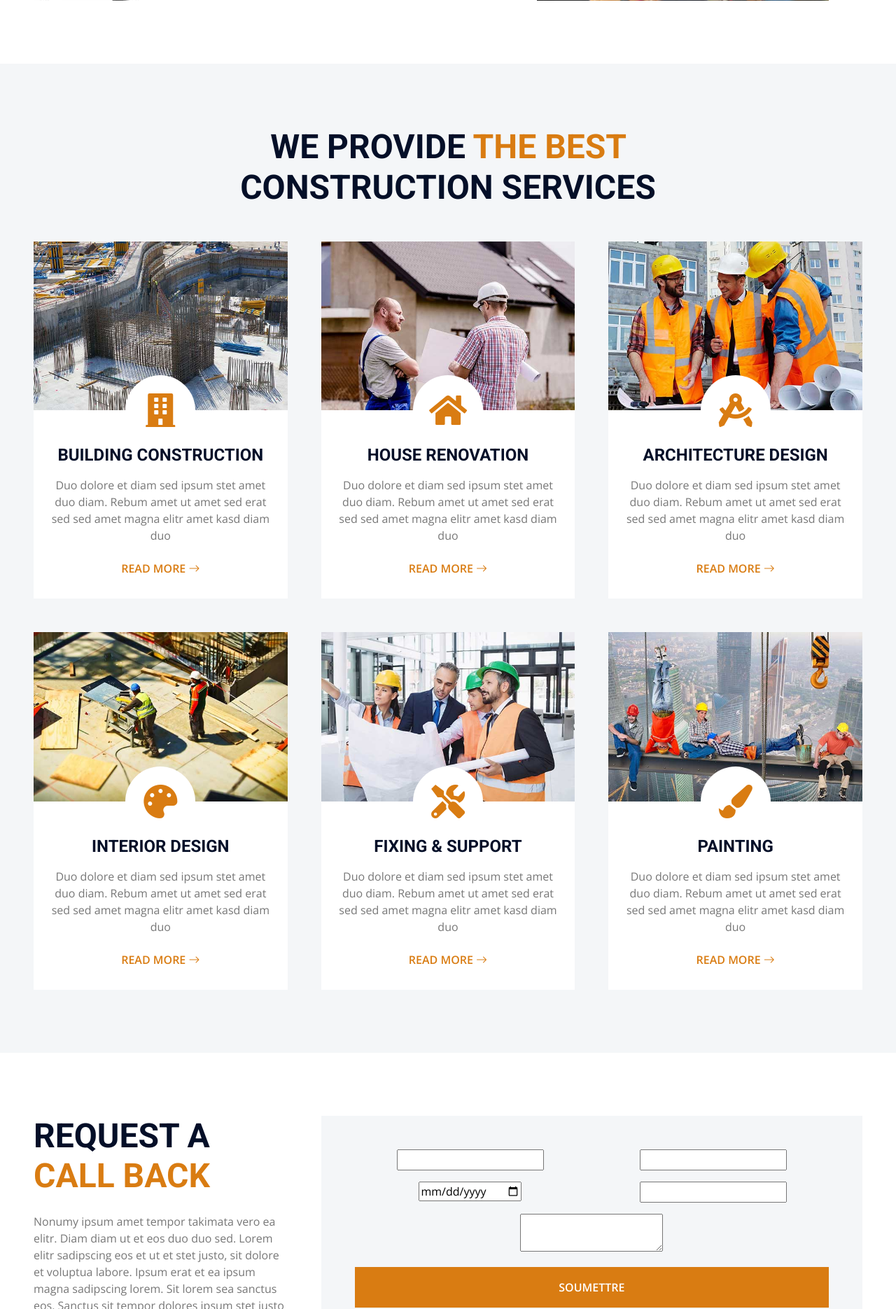
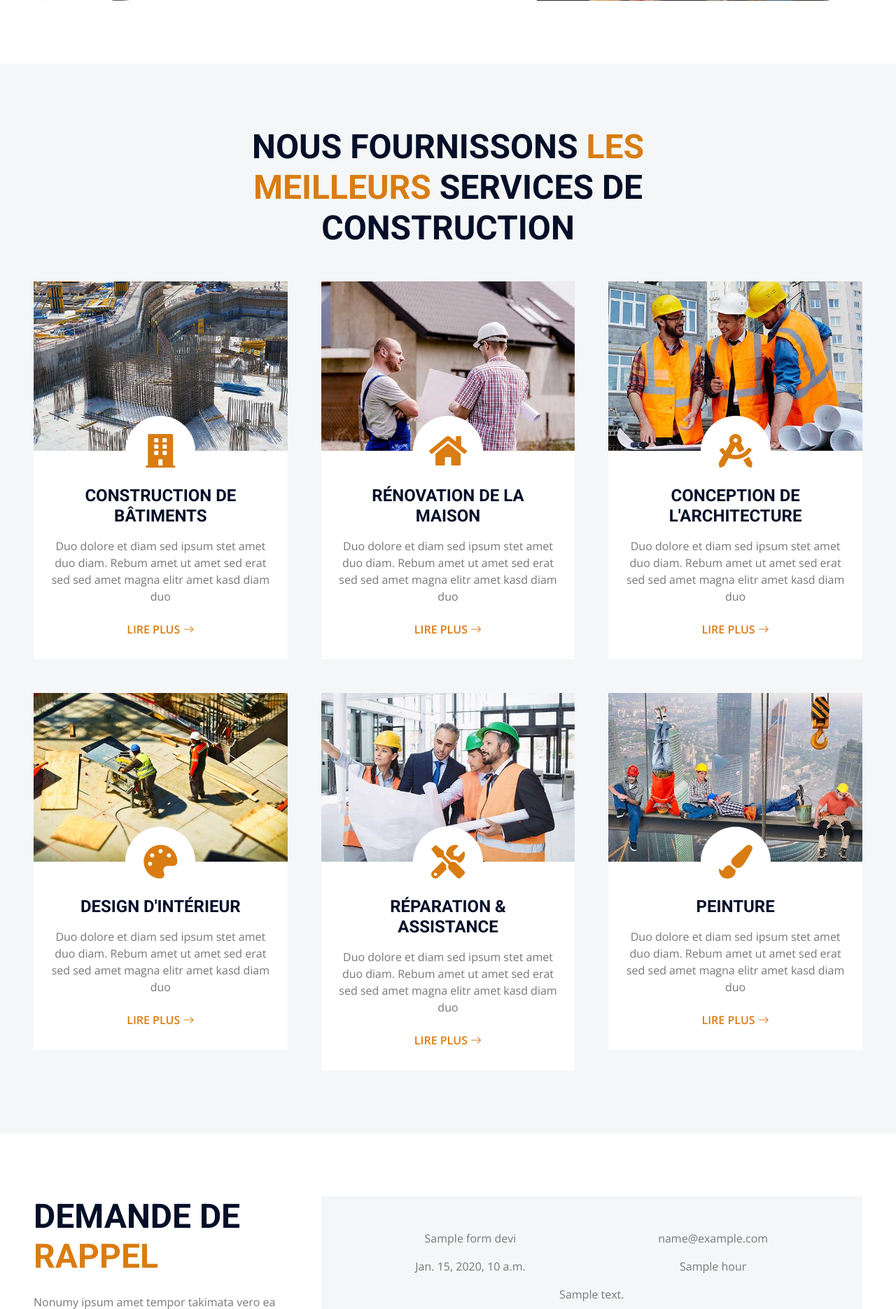
Before and after one commit to borishristi/rot2stone, a Django app: template src/showcase_site/templates/showcase_site/index.html in a window 1280 px wide. Shown: the part 1650-3520 px from the top of the page at 70% size. Run offline with Django 3.2, Linux system fonts and the light colour scheme; the template is opened without the code that fills it: most values are stand-ins (such as "Sample title", 1, 10 or a date in 2020); form fields are guessed from the names that the template uses; some libraries are stand-ins or nearby versions.

Commit message:
Continous commit

```diff
--- a/src/showcase_site/models.py
+++ b/src/showcase_site/models.py
@@ -14,7 +14,6 @@
 class Devis(models.Model):
     name = models.CharField(max_length=50)
     email = models.EmailField()
-    date = models.DateTimeField()
-    service = models.CharField(max_length=50)
-    # hour = models.DateTimeField()
+    date = models.CharField(max_length=50)
+    hour = models.CharField(max_length=20)
     message = models.TextField()
--- a/src/showcase_site/templates/showcase_site/index.html
+++ b/src/showcase_site/templates/showcase_site/index.html
@@ -36,12 +36,12 @@
             <button class="carousel-control-prev" type="button" data-bs-target="#header-carousel"
                     data-bs-slide="prev">
                 <span class="carousel-control-prev-icon" aria-hidden="true"></span>
-                <span class="visually-hidden">Previous</span>
+                <span class="visually-hidden">Précédent</span>
             </button>
             <button class="carousel-control-next" type="button" data-bs-target="#header-carousel"
                     data-bs-slide="next">
                 <span class="carousel-control-next-icon" aria-hidden="true"></span>
-                <span class="visually-hidden">Next</span>
+                <span class="visually-hidden">Suivant</span>
             </button>
         </div>
     </div>
@@ -53,7 +53,7 @@
         <div class="row g-5">
             <div class="col-lg-7">
                 <h1 class="display-5 text-uppercase mb-4">Nous sommes <span class="text-primar" style="color: #DE7D12">le Leader</span>
-                    en décoration intérieur et exterieur</h1>
+                    en décoration intérieur et exterieur de vos murs</h1>
                 <h4 class="text-uppercase mb-3 text-body">Tempor erat elitr at rebum at at clita. Diam dolor diam ipsum
                     tempor sit diam amet diam et eos labore</h4>
                 <p>Tempor erat elitr at rebum at at clita aliquyam consetetur. Diam dolor diam ipsum et, tempor voluptua
@@ -63,14 +63,18 @@
                     stet no labore lorem sit. Sanctus clita duo justo et tempor</p>
                 <div class="row gx-5 py-2">
                     <div class="col-sm-6 mb-2">
-                        <p class="fw-bold mb-2"><i class="fa fa-check text-primary me-3"></i>Perfect Planning</p>
-                        <p class="fw-bold mb-2"><i class="fa fa-check text-primary me-3"></i>Professional Workers</p>
-                        <p class="fw-bold mb-2"><i class="fa fa-check text-primary me-3"></i>First Working Process</p>
+                        <p class="fw-bold mb-2"><i class="fa fa-check text-primary me-3"></i>Planification Parfaite</p>
+                        <p class="fw-bold mb-2"><i class="fa fa-check text-primary me-3"></i>Travailleurs Professionnels
+                        </p>
+                        <p class="fw-bold mb-2"><i class="fa fa-check text-primary me-3"></i>Premier Processus de
+                            Travail</p>
                     </div>
                     <div class="col-sm-6 mb-2">
-                        <p class="fw-bold mb-2"><i class="fa fa-check text-primary me-3"></i>Perfect Planning</p>
-                        <p class="fw-bold mb-2"><i class="fa fa-check text-primary me-3"></i>Professional Workers</p>
-                        <p class="fw-bold mb-2"><i class="fa fa-check text-primary me-3"></i>First Working Process</p>
+                        <p class="fw-bold mb-2"><i class="fa fa-check text-primary me-3"></i>Planification Parfaite</p>
+                        <p class="fw-bold mb-2"><i class="fa fa-check text-primary me-3"></i>Travailleurs Professionnels
+                        </p>
+                        <p class="fw-bold mb-2"><i class="fa fa-check text-primary me-3"></i>Premier Processus de
+                            Travail</p>
                     </div>
                 </div>
                 <p class="mb-4">Tempor erat elitr at rebum at at clita aliquyam consetetur. Diam dolor diam ipsum et,
@@ -92,8 +96,9 @@
     <!-- Services Start -->
     <div class="container-fluid bg-light py-6 px-5">
         <div class="text-center mx-auto mb-5" style="max-width: 600px;">
-            <h1 class="display-5 text-uppercase mb-4">We Provide <span class="text-primary">The Best</span> Construction
-                Services</h1>
+            <h1 class="display-5 text-uppercase mb-4">Nous fournissons <span class="text-primary">Les Meilleurs</span>
+                Services
+                de Construction</h1>
         </div>
         <div class="row g-5">
             <div class="col-lg-4 col-md-6">
@@ -103,11 +108,11 @@
                         <i class="fa fa-3x fa-building text-primary"></i>
                     </div>
                     <div class="px-4 pb-4">
-                        <h4 class="text-uppercase mb-3">Building Construction</h4>
+                        <h4 class="text-uppercase mb-3">Construction de Bâtiments</h4>
                         <p>Duo dolore et diam sed ipsum stet amet duo diam. Rebum amet ut amet sed erat sed sed amet
                             magna
                             elitr amet kasd diam duo</p>
-                        <a class="btn text-primary" href="">Read More <i class="bi bi-arrow-right"></i></a>
+                        <a class="btn text-primary" href="">Lire plus <i class="bi bi-arrow-right"></i></a>
                     </div>
                 </div>
             </div>
@@ -118,11 +123,11 @@
                         <i class="fa fa-3x fa-home text-primary"></i>
                     </div>
                     <div class="px-4 pb-4">
-                        <h4 class="text-uppercase mb-3">House Renovation</h4>
+                        <h4 class="text-uppercase mb-3">Rénovation de la Maison</h4>
                         <p>Duo dolore et diam sed ipsum stet amet duo diam. Rebum amet ut amet sed erat sed sed amet
                             magna
                             elitr amet kasd diam duo</p>
-                        <a class="btn text-primary" href="">Read More <i class="bi bi-arrow-right"></i></a>
+                        <a class="btn text-primary" href="">Lire plus <i class="bi bi-arrow-right"></i></a>
                     </div>
                 </div>
             </div>
@@ -133,11 +138,11 @@
                         <i class="fa fa-3x fa-drafting-compass text-primary"></i>
                     </div>
                     <div class="px-4 pb-4">
-                        <h4 class="text-uppercase mb-3">Architecture Design</h4>
+                        <h4 class="text-uppercase mb-3">Conception de l'Architecture</h4>
                         <p>Duo dolore et diam sed ipsum stet amet duo diam. Rebum amet ut amet sed erat sed sed amet
                             magna
                             elitr amet kasd diam duo</p>
-                        <a class="btn text-primary" href="">Read More <i class="bi bi-arrow-right"></i></a>
+                        <a class="btn text-primary" href="">Lire plus <i class="bi bi-arrow-right"></i></a>
                     </div>
                 </div>
             </div>
@@ -148,11 +153,11 @@
                         <i class="fa fa-3x fa-palette text-primary"></i>
                     </div>
                     <div class="px-4 pb-4">
-                        <h4 class="text-uppercase mb-3">Interior Design</h4>
+                        <h4 class="text-uppercase mb-3">Design d'Intérieur</h4>
                         <p>Duo dolore et diam sed ipsum stet amet duo diam. Rebum amet ut amet sed erat sed sed amet
                             magna
                             elitr amet kasd diam duo</p>
-                        <a class="btn text-primary" href="">Read More <i class="bi bi-arrow-right"></i></a>
+                        <a class="btn text-primary" href="">Lire plus <i class="bi bi-arrow-right"></i></a>
                     </div>
                 </div>
             </div>
@@ -163,11 +168,11 @@
                         <i class="fa fa-3x fa-tools text-primary"></i>
                     </div>
                     <div class="px-4 pb-4">
-                        <h4 class="text-uppercase mb-3">Fixing & Support</h4>
+                        <h4 class="text-uppercase mb-3">Réparation & Assistance</h4>
                         <p>Duo dolore et diam sed ipsum stet amet duo diam. Rebum amet ut amet sed erat sed sed amet
                             magna
                             elitr amet kasd diam duo</p>
-                        <a class="btn text-primary" href="">Read More <i class="bi bi-arrow-right"></i></a>
+                        <a class="btn text-primary" href="">Lire plus <i class="bi bi-arrow-right"></i></a>
                     </div>
                 </div>
             </div>
@@ -178,11 +183,11 @@
                         <i class="fa fa-3x fa-paint-brush text-primary"></i>
                     </div>
                     <div class="px-4 pb-4">
-                        <h4 class="text-uppercase mb-3">Painting</h4>
+                        <h4 class="text-uppercase mb-3">Peinture</h4>
                         <p>Duo dolore et diam sed ipsum stet amet duo diam. Rebum amet ut amet sed erat sed sed amet
                             magna
                             elitr amet kasd diam duo</p>
-                        <a class="btn text-primary" href="">Read More <i class="bi bi-arrow-right"></i></a>
+                        <a class="btn text-primary" href="">Lire plus <i class="bi bi-arrow-right"></i></a>
                     </div>
                 </div>
             </div>
@@ -196,7 +201,7 @@
         <div class="row gx-5">
             <div class="col-lg-4 mb-5 mb-lg-0">
                 <div class="mb-4">
-                    <h1 class="display-5 text-uppercase mb-4">Request A <span class="text-primary">Call Back</span></h1>
+                    <h1 class="display-5 text-uppercase mb-4">Demande de <span class="text-primary"> Rappel </span></h1>
                 </div>
                 <p class="mb-5">Nonumy ipsum amet tempor takimata vero ea elitr. Diam diam ut et eos duo duo sed. Lorem
                     elitr sadipscing eos et ut et stet justo, sit dolore et voluptua labore. Ipsum erat et ea ipsum
@@ -214,18 +219,19 @@
                         {% csrf_token %}
                         <div class="row g-3">
                             <div class="col-12 col-sm-6">
-                                {{ form.name }}
+                                {{ form_devis.name }}
                                 {#                                <input type="text" class="form-control border-0" placeholder="Votre nom"#}
                                 {#                                       style="height: 55px;">#}
                             </div>
                             <div class="col-12 col-sm-6">
-                                {{ form.email }}
+                                {{ form_devis.email }}
                                 {#                                <input type="email" class="form-control border-0" placeholder="Votre email"#}
                                 {#                                       style="height: 55px;">#}
                             </div>
                             <div class="col-12 col-sm-6">
+                                {{ form_devis.date }}
                                 {#                                <div class="date" id="date" data-target-input="nearest">#}
-                                {{ form.date }}
+
                                 {#                                    <input type="date"#}
                                 {#                                           class="form-control border-0 datetimepicker-input"#}
                                 {#                                           placeholder="Call Back Date" data-target="#date" data-toggle="datetimepicker"#}
@@ -233,8 +239,9 @@
                                 {#                                </div>#}
                             </div>
                             <div class="col-12 col-sm-6">
+                                {{ form_devis.hour }}
                                 {#                                <div class="time" id="time" data-target-input="nearest">#}
-                                {{ form.service }}
+
                                 {#                                    <input type="time"#}
                                 {#                                           class="form-control border-0 datetimepicker-input"#}
                                 {#                                           placeholder="Call Back Time" data-target="#time" data-toggle="datetimepicker"#}
@@ -242,11 +249,11 @@
                                 {#                                </div>#}
                             </div>
                             <div class="col-12">
-                                {{ form.message }}
+                                {{ form_devis.message }}
                                 {#                                <textarea class="form-control border-0" rows="5" placeholder="Message"></textarea>#}
                             </div>
                             <div class="col-12">
-                                <button class="btn btn-primary w-100 py-3" type="submit">Soumettre</button>
+                                <button class="btn btn-primary w-100 py-3" type="submit">Demander le devis</button>
                             </div>
                         </div>
                     </form>
@@ -260,7 +267,9 @@
     <!-- Portfolio Start -->
     <div class="container-fluid bg-light py-6 px-5">
         <div class="text-center mx-auto mb-5" style="max-width: 600px;">
-            <h1 class="display-5 text-uppercase mb-4">Some Of Our <span class="text-primary">Popular</span> Dream
+            <h1 class="display-5 text-uppercase mb-4">Quelques-uns de nos projets de rêve les plus <span
+                    class="text-primary"> Populaires</span>
+                Dream
                 Projects
             </h1>
         </div>
@@ -272,7 +281,7 @@
                             <img src="{% static 'img/portfolio-1.jpg' %}" style="width: 150px; height: 100px;">
                             <div class="position-absolute top-0 start-0 end-0 bottom-0 m-2 d-flex align-items-center justify-content-center"
                                  style="background: rgba(4, 15, 40, .3);">
-                                <h6 class="text-white text-uppercase m-0">All</h6>
+                                <h6 class="text-white text-uppercase m-0">Tous</h6>
                             </div>
                         </li>
                         <li class="btn btn-outline-primary bg-white p-2 mx-2 mb-4" data-filter=".first">
@@ -286,7 +295,7 @@
                             <img src="{% static 'img/portfolio-3.jpg' %}" style="width: 150px; height: 100px;">
                             <div class="position-absolute top-0 start-0 end-0 bottom-0 m-2 d-flex align-items-center justify-content-center"
                                  style="background: rgba(4, 15, 40, .3);">
-                                <h6 class="text-white text-uppercase m-0">Renovation</h6>
+                                <h6 class="text-white text-uppercase m-0">Rénovation</h6>
                             </div>
                         </li>
                     </ul>
@@ -298,7 +307,7 @@
                 <div class="position-relative portfolio-box">
                     <img class="img-fluid w-100" src="{% static 'img/portfolio-1.jpg' %}" alt="">
                     <a class="portfolio-title shadow-sm" href="">
-                        <p class="h4 text-uppercase">Project Name</p>
+                        <p class="h4 text-uppercase">Nom du Projet</p>
                         <span class="text-body"><i class="fa fa-map-marker-alt text-primary me-2"></i>123 Street, New York, USA</span>
                     </a>
                     <a class="portfolio-btn" href="{% static 'img/portfolio-1.jpg' %}" data-lightbox="portfolio">
@@ -310,7 +319,7 @@
                 <div class="position-relative portfolio-box">
                     <img class="img-fluid w-100" src="{% static 'img/portfolio-2.jpg' %}" alt="">
                     <a class="portfolio-title shadow-sm" href="">
-                        <p class="h4 text-uppercase">Project Name</p>
+                        <p class="h4 text-uppercase">Nom du Projet</p>
                         <span class="text-body"><i class="fa fa-map-marker-alt text-primary me-2"></i>123 Street, New York, USA</span>
                     </a>
                     <a class="portfolio-btn" href="{% static 'img/portfolio-2.jpg' %}" data-lightbox="portfolio">
@@ -322,7 +331,7 @@
                 <div class="position-relative portfolio-box">
                     <img class="img-fluid w-100" src="{% static 'img/portfolio-3.jpg' %}" alt="">
                     <a class="portfolio-title shadow-sm" href="">
-                        <p class="h4 text-uppercase">Project Name</p>
+                        <p class="h4 text-uppercase">Nom du Projet</p>
                         <span class="text-body"><i class="fa fa-map-marker-alt text-primary me-2"></i>123 Street, New York, USA</span>
                     </a>
                     <a class="portfolio-btn" href="{% static 'img/portfolio-3.jpg' %}" data-lightbox="portfolio">
@@ -334,7 +343,7 @@
                 <div class="position-relative portfolio-box">
                     <img class="img-fluid w-100" src="{% static 'img/portfolio-4.jpg' %}" alt="">
                     <a class="portfolio-title shadow-sm" href="">
-                        <p class="h4 text-uppercase">Project Name</p>
+                        <p class="h4 text-uppercase">Nom du Projet</p>
                         <span class="text-body"><i class="fa fa-map-marker-alt text-primary me-2"></i>123 Street, New York, USA</span>
                     </a>
                     <a class="portfolio-btn" href="{% static 'img/portfolio-4.jpg' %}" data-lightbox="portfolio">
@@ -346,7 +355,7 @@
                 <div class="position-relative portfolio-box">
                     <img class="img-fluid w-100" src="{% static 'img/portfolio-5.jpg' %}" alt="">
                     <a class="portfolio-title shadow-sm" href="">
-                        <p class="h4 text-uppercase">Project Name</p>
+                        <p class="h4 text-uppercase">Nom du Projet</p>
                         <span class="text-body"><i class="fa fa-map-marker-alt text-primary me-2"></i>123 Street, New York, USA</span>
                     </a>
                     <a class="portfolio-btn" href="{% static 'img/portfolio-5.jpg' %}" data-lightbox="portfolio">
@@ -358,7 +367,7 @@
                 <div class="position-relative portfolio-box">
                     <img class="img-fluid w-100" src="{% static 'img/portfolio-6.jpg' %}" alt="">
                     <a class="portfolio-title shadow-sm" href="">
-                        <p class="h4 text-uppercase">Project Name</p>
+                        <p class="h4 text-uppercase">Nom du Projet</p>
                         <span class="text-body"><i class="fa fa-map-marker-alt text-primary me-2"></i>123 Street, New York, USA</span>
                     </a>
                     <a class="portfolio-btn" href="{% static 'img/portfolio-6.jpg' %}" data-lightbox="portfolio">
@@ -374,8 +383,7 @@
     <!-- Team Start -->
     <div class="container-fluid py-6 px-5">
         <div class="text-center mx-auto mb-5" style="max-width: 600px;">
-            <h1 class="display-5 text-uppercase mb-4">We Are <span class="text-primary">Professional & Expert</span>
-                Workers
+            <h1 class="display-5 text-uppercase mb-4">Nous sommes des <span class="text-primary">Professionnels & des Experts</span>
             </h1>
         </div>
         <div class="row g-5">
@@ -487,7 +495,7 @@
     <!-- Testimonial Start -->
     <div class="container-fluid bg-light py-6 px-5">
         <div class="text-center mx-auto mb-5" style="max-width: 600px;">
-            <h1 class="display-5 text-uppercase mb-4">What Our <span class="text-primary">Happy Clients</span> Say!!!
+            <h1 class="display-5 text-uppercase mb-4">Ce que disent nos <span class="text-primary">Clients Satisfaits</span> !!!
             </h1>
         </div>
         <div class="row gx-0 align-items-center">
@@ -504,7 +512,7 @@
                                      alt="">
                             </div>
                             <div class="col-xl-8 col-lg-7 col-md-7">
-                                <h4 class="text-uppercase mb-0">Client Name</h4>
+                                <h4 class="text-uppercase mb-0">Nom du Client</h4>
                                 <p>Profession</p>
                                 <p class="fs-5 mb-0"><i class="fa fa-2x fa-quote-left text-primary me-2"></i> Dolores
                                     sed
@@ -521,7 +529,7 @@
                                      alt="">
                             </div>
                             <div class="col-xl-8 col-lg-7 col-md-7">
-                                <h4 class="text-uppercase mb-0">Client Name</h4>
+                                <h4 class="text-uppercase mb-0">Nom du Client</h4>
                                 <p>Profession</p>
                                 <p class="fs-5 mb-0"><i class="fa fa-2x fa-quote-left text-primary me-2"></i> Dolores
                                     sed
@@ -542,8 +550,7 @@
     <!-- Blog Start -->
     <div class="container-fluid py-6 px-5">
         <div class="text-center mx-auto mb-5" style="max-width: 600px;">
-            <h1 class="display-5 text-uppercase mb-4">Latest <span class="text-primary">Articles</span> From Our Blog
-                Post
+            <h1 class="display-5 text-uppercase mb-4">Derniers <span class="text-primary">Articles</span> De notre Blog
             </h1>
         </div>
         <div class="row g-5">
```
Also changed, not shown: src/showcase_site/forms/DevisForm.py (+7 -4 lines), src/showcase_site/views.py (+11 -8 lines), src/rot2stone.db, src/showcase_site/migrations/0001_initial.py.
